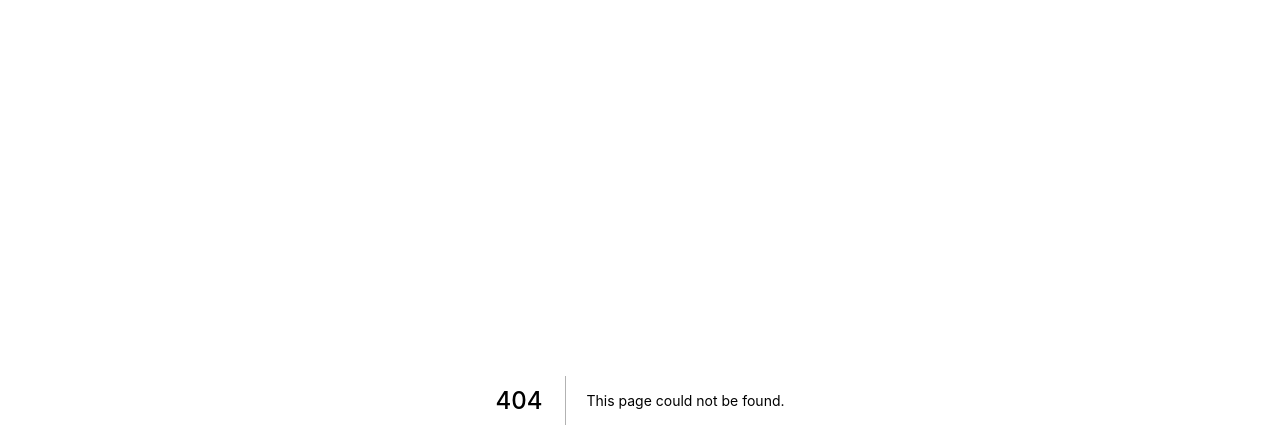
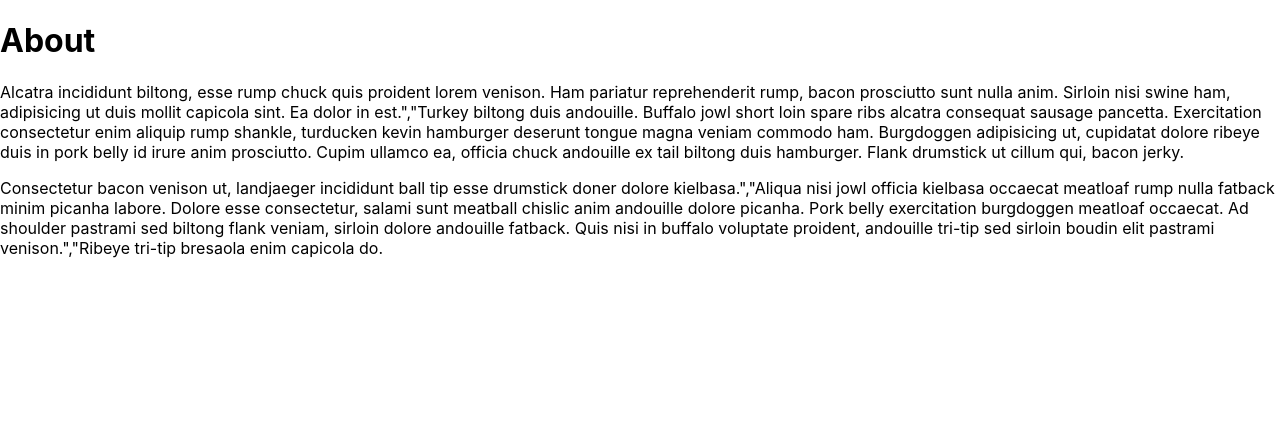
Before and after one commit to wildapt01/ninjalist, a Next.js app: page /About in a window 1280 px wide. Before the commit this address had no page. Shown: the top 448 px of the page. Built offline with nearby package versions, Linux system fonts and the light colour scheme.

Commit message:
added Test and About components

```diff
--- /dev/null
+++ b/pages/About.js
@@ -0,0 +1,32 @@
+const About = () => {
+  return (
+    <div>
+      <h1>About</h1>
+      <p>
+        Alcatra incididunt biltong, esse rump chuck quis proident lorem venison.
+        Ham pariatur reprehenderit rump, bacon prosciutto sunt nulla anim.
+        Sirloin nisi swine ham, adipisicing ut duis mollit capicola sint. Ea
+        dolor in est.","Turkey biltong duis andouille. Buffalo jowl short loin
+        spare ribs alcatra consequat sausage pancetta. Exercitation consectetur
+        enim aliquip rump shankle, turducken kevin hamburger deserunt tongue
+        magna veniam commodo ham. Burgdoggen adipisicing ut, cupidatat dolore
+        ribeye duis in pork belly id irure anim prosciutto. Cupim ullamco ea,
+        officia chuck andouille ex tail biltong duis hamburger. Flank drumstick
+        ut cillum qui, bacon jerky.
+      </p>
+      <p>
+        Consectetur bacon venison ut, landjaeger incididunt ball tip esse
+        drumstick doner dolore kielbasa.","Aliqua nisi jowl officia kielbasa
+        occaecat meatloaf rump nulla fatback minim picanha labore. Dolore esse
+        consectetur, salami sunt meatball chislic anim andouille dolore picanha.
+        Pork belly exercitation burgdoggen meatloaf occaecat. Ad shoulder
+        pastrami sed biltong flank veniam, sirloin dolore andouille fatback.
+        Quis nisi in buffalo voluptate proident, andouille tri-tip sed sirloin
+        boudin elit pastrami venison.","Ribeye tri-tip bresaola enim capicola
+        do.
+      </p>
+    </div>
+  );
+};
+
+export default About;
```
Also changed, not shown: pages/index.js (+19 -60 lines), pages/ninjas/Test.js (added, +9 -0 lines).
